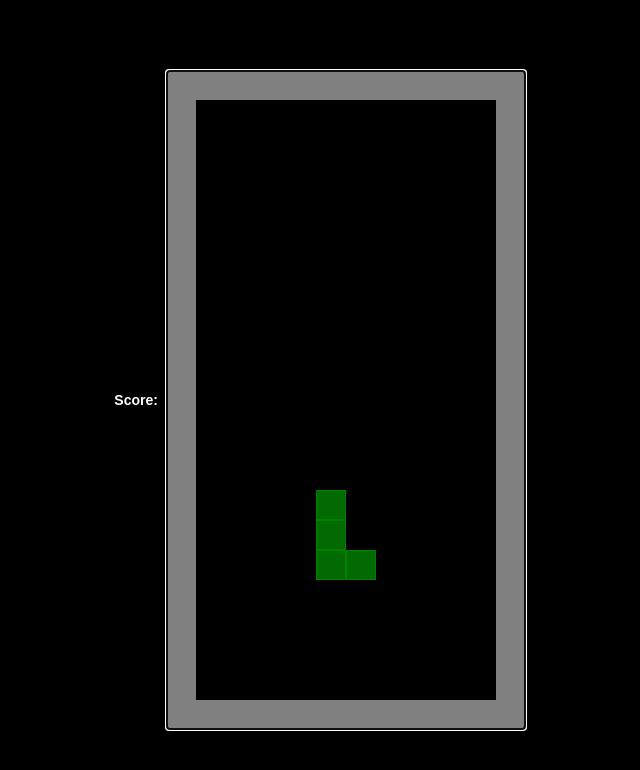
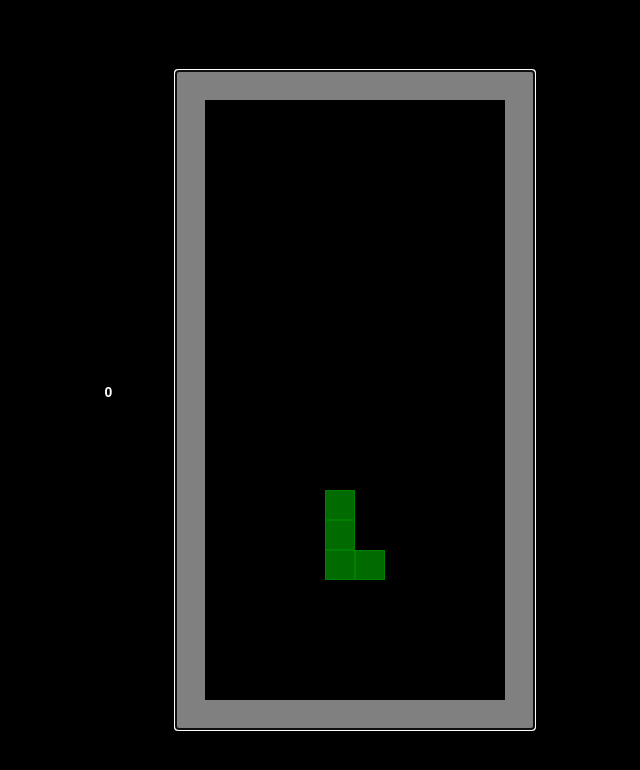
Before and after one commit to ewudes/emuluvium, a React (Create React App) app: page /tetrogrid in a window 1280 px wide. Shown: the top 770 px of the page, without its empty margins (320-960 px from the left). Built offline with nearby package versions, Linux system fonts and the light colour scheme.

Commit message:
add: aside for tetrogrid

```diff
--- a/src/games/tetrogrid/tetrogrid.jsx
+++ b/src/games/tetrogrid/tetrogrid.jsx
@@ -206,12 +206,14 @@ const Tetrogrid = () => {
 
   return (
     <div className="tetrogrid-wrap">
-      <div className="tetrogrid__score-wrap">
-        <span className="tetrogrid__score-label">Score:</span>
-        <span>{score.toLocaleString()}</span>
-      </div>
-      <div className="tetrogrid__nextshape-wrap">
-        <span className="tetrogrid__nextshape"></span>
+      <div className="tetrogrid__aside">
+        <div className="tetrogrid__score-wrap">
+          <span className="tetrogrid__score-label">{score.toLocaleString()}</span>
+          {/* <span></span> */}
+        </div>
+        <div className="tetrogrid__nextshape-wrap">
+          <span className="tetrogrid__nextshape">Next shape</span>
+        </div>
       </div>
       <div className="tetrogrid">
         <div ref={eBoard} className="tetrogrid__board" tabIndex={0} onKeyDown={onKeyDown}>
```
